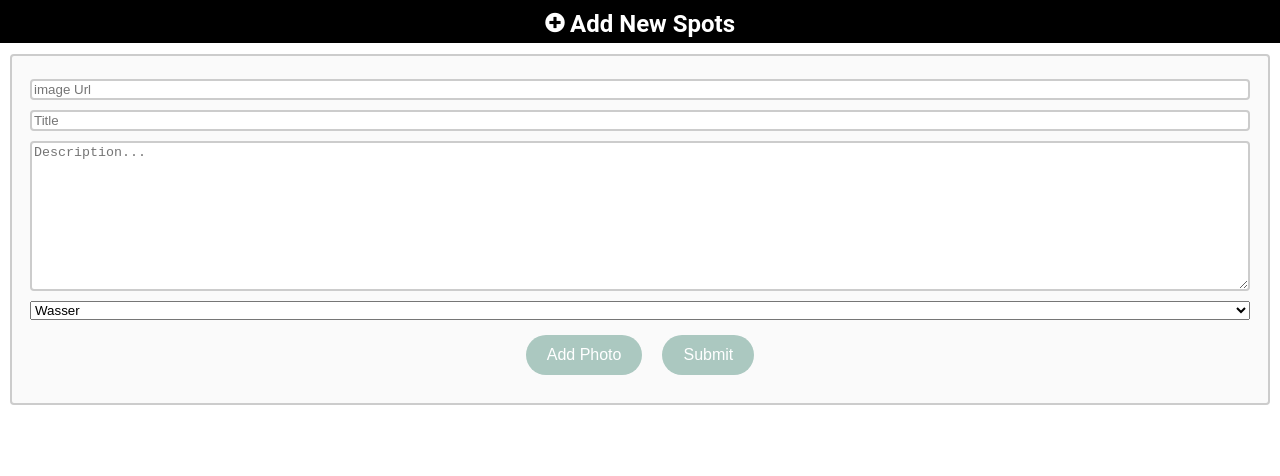
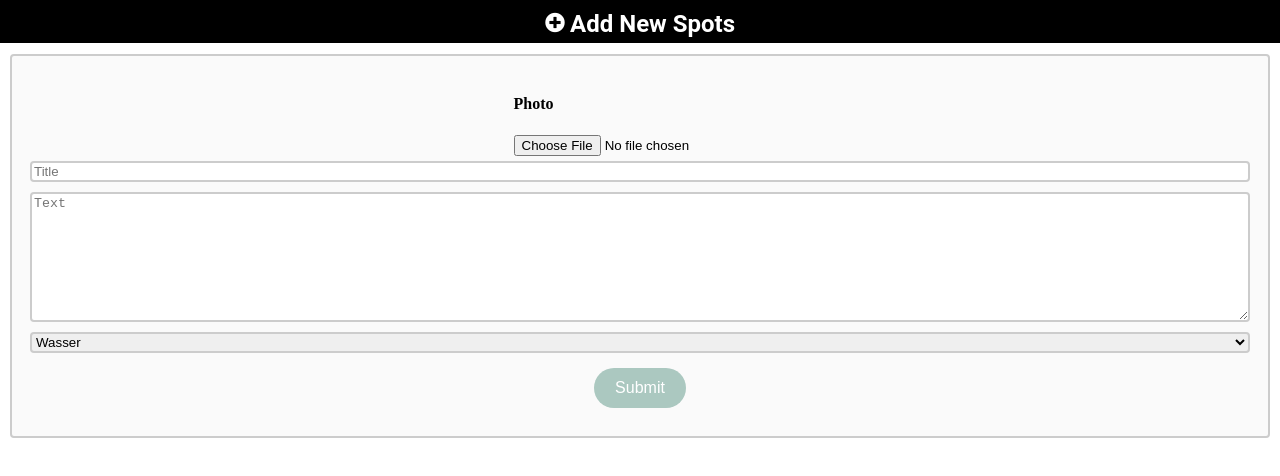
Before and after one commit to landoschmuck/Secret-Spots, a React (Create React App) app: page /add-spots in a window 1280 px wide. Shown: the top 476 px of the page. Built offline with nearby package versions, Linux system fonts and the light colour scheme; no server answers; what react-google-maps would draw is missing.

Commit message:
add image upload

```diff
--- a/package.json
+++ b/package.json
@@ -3,6 +3,8 @@
   "version": "0.1.0",
   "private": true,
   "dependencies": {
+    "axios": "^0.19.0",
+    "cloudinary": "^1.14.0",
     "docz": "^1.2.0",
     "docz-theme-default": "^1.2.0",
     "dotenv": "^8.0.0",
--- a/src/components/Footer.js
+++ b/src/components/Footer.js
@@ -58,7 +58,7 @@ function FooterNavigation({ links }) {
     return () => {
       window.removeEventListener("scroll", handleScroll);
     };
-  }, [scrollState]);
+  });
 
   return (
     <Footer visible={scrollState.visible}>
--- /dev/null
+++ b/src/components/ImageUpload.js
@@ -0,0 +1,39 @@
+import React from "react";
+import axios from "axios";
+
+const CLOUDNAME = process.env.REACT_APP_CLOUDINARY_CLOUDNAME;
+const PRESET = process.env.REACT_APP_CLOUDINARY_PRESET;
+
+function ImageUpload({ url, onChange }) {
+  function upload(event) {
+    const url = `https://api.cloudinary.com/v1_1/${CLOUDNAME}/upload`;
+    const formData = new FormData();
+    formData.append("file", event.target.files[0]);
+    formData.append("upload_preset", PRESET);
+    axios
+      .post(url, formData, {
+        headers: {
+          "Content-type": "multipart/form-data"
+        }
+      })
+      .then(onImageSave)
+      .catch(err => console.error(err));
+  }
+
+  function onImageSave(response) {
+    onChange(response.data.url);
+  }
+
+  return (
+    <div>
+      <h4>Photo</h4>
+      {url ? (
+        <img src={url} alt="" style={{ width: "100%", height: "auto" }} />
+      ) : (
+        <input type="file" name="file" onChange={upload} />
+      )}
+    </div>
+  );
+}
+
+export default ImageUpload;
--- a/src/pages/Add-spots.js
+++ b/src/pages/Add-spots.js
@@ -2,6 +2,7 @@ import React from "react";
 import styled from "styled-components";
 import Header from "../components/Header";
 import Button from "../components/Button";
+import ImageUpload from "../components/ImageUpload";
 // import uuid from "uuid";
 
 const Container = styled.div`
@@ -13,6 +14,19 @@ const Container = styled.div`
   flex-direction: column;
   margin: 10px;
 `;
+
+// const ButtonLogo = styled.span`
+//   color: white;
+//   margin-right: 10px;
+// `;
+
+// const ImgButton = styled(Button)`
+//   width: 100%;
+//   height: 220px;
+//   border: solid 1px black;
+//   padding: 10px;
+//   font-size: 25;
+// `;
 
 const StyledError = styled.div`
   color: red;
@@ -42,7 +56,7 @@ const Title = styled.input`
 const Text = styled.textarea`
   margin: 5px;
   width: 100%;
-  height: 150px;
+  height: 130px;
   border: 2px solid #ccc;
   border-radius: 4px;
 `;
@@ -50,14 +64,17 @@ const Text = styled.textarea`
 const Tags = styled.select`
   margin: 5px;
   width: 100%;
-`;
-
-const HeadImg = styled.input`
-  margin: 5px;
-  width: 100%;
   border: 2px solid #ccc;
   border-radius: 4px;
 `;
+
+// const HeadImg = styled.input`
+//   margin: 5px;
+//   width: 100%;
+//   border: 2px solid #ccc;
+//   border-radius: 4px;
+//   display: none;
+// `;
 
 const ButtonGroup = styled.div`
   display: flex;
@@ -65,22 +82,26 @@ const ButtonGroup = styled.div`
   align-content: center;
 `;
 
-function AddSpots({ history, onCreate, ...props }) {
+function AddSpots({ history, onCreate, url, ...props }) {
   const [formValue, setFormValue] = React.useState({
     title: "",
-    headImg: "",
     text: "",
     mapImg:
       "https://cdn.pixabay.com/photo/2019/07/19/09/54/map-4348394_1280.png",
     tags: "",
     bookmarked: "false"
   });
-
+  console.log(url);
   const [errors, setErrors] = React.useState({});
+  const [image, setImage] = React.useState("");
 
   function handleChange(event) {
     const { name, value } = event.target;
     setFormValue({ ...formValue, [name]: value });
+  }
+
+  function handleImageChange(url) {
+    setImage(url);
   }
 
   function validate() {
@@ -105,7 +126,7 @@ function AddSpots({ history, onCreate, ...props }) {
     }
     const spot = {
       title: formValue.title,
-      headImg: formValue.headImg,
+      headImg: image,
       text: formValue.text,
       mapImg:
         "https://cdn.pixabay.com/photo/2019/07/19/09/54/map-4348394_1280.png",
@@ -121,11 +142,10 @@ function AddSpots({ history, onCreate, ...props }) {
       <Header title="Add New Spots" icon="fa-plus-circle" />
       <Container>
         <Form onSubmit={handleSubmit}>
-          <HeadImg
+          <ImageUpload
             name="headImg"
-            placeholder="image Url"
-            value={formValue.headImg}
-            onChange={handleChange}
+            url={image}
+            onChange={handleImageChange}
           />
           <Title
             name="title"
@@ -136,7 +156,7 @@ function AddSpots({ history, onCreate, ...props }) {
           {errors.title && <StyledError>{errors.title}</StyledError>}
           <Text
             name="text"
-            placeholder="Description..."
+            placeholder="Text"
             value={formValue.text}
             onChange={handleChange}
           />
@@ -150,7 +170,6 @@ function AddSpots({ history, onCreate, ...props }) {
           </Tags>
           {/* <TagContainer>{tags.map(tags => renderCard(card))}</TagContainer> */}
           <ButtonGroup>
-            <Button type="button"> Add Photo </Button>
             <Button>Submit</Button>
           </ButtonGroup>
         </Form>
```
Also changed, not shown: 1 other file (tests, documents, lock files or other folders).
